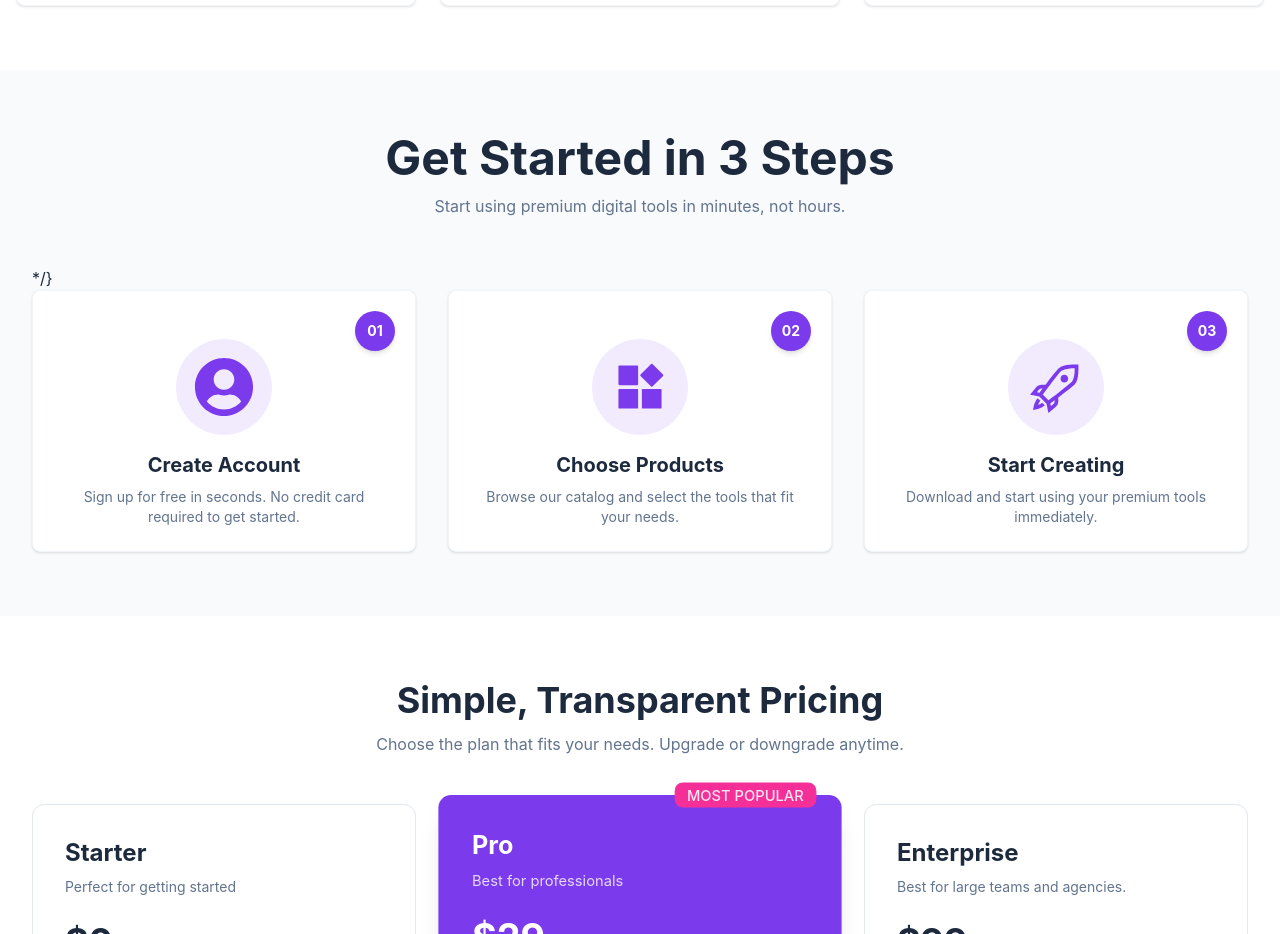
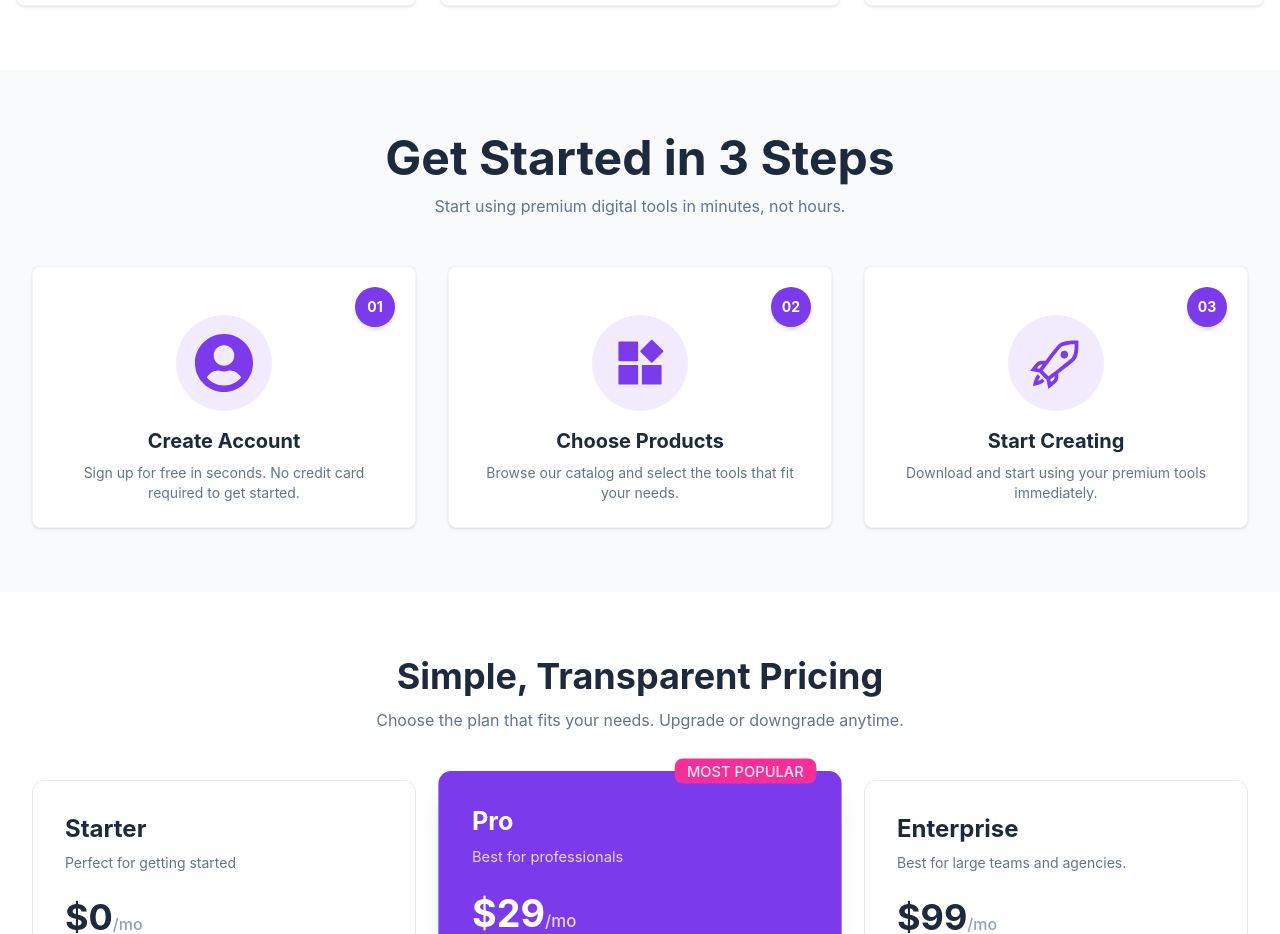
Before and after one commit to khirul-alam/assignment-six, a React (Vite) app: page / in a window 1280 px wide. Shown: the part 2020-2954 px from the top of the page. Built offline with nearby package versions, Linux system fonts and the light colour scheme.

Commit message:
Git update

```diff
--- a/src/components/Steps.jsx
+++ b/src/components/Steps.jsx
@@ -16,7 +16,7 @@ export default function Steps() {
           </p>
         </div>
 
-         */}
+
         <div className="grid grid-cols-1 md:grid-cols-2 lg:grid-cols-3 gap-8 justify-items-center">
 
 
--- a/vite.config.js
+++ b/vite.config.js
@@ -5,4 +5,5 @@ import tailwindcss from '@tailwindcss/vite'
 // https://vite.dev/config/
 export default defineConfig({
   plugins: [react(), tailwindcss(),],
+  base: "/assignment-six/",
 })
```
